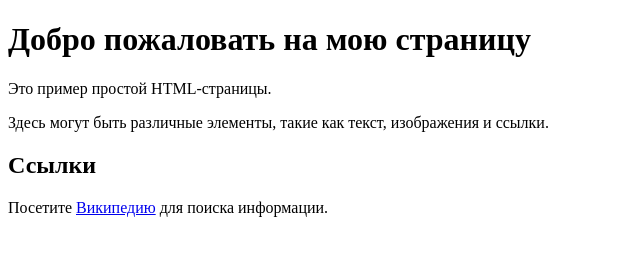
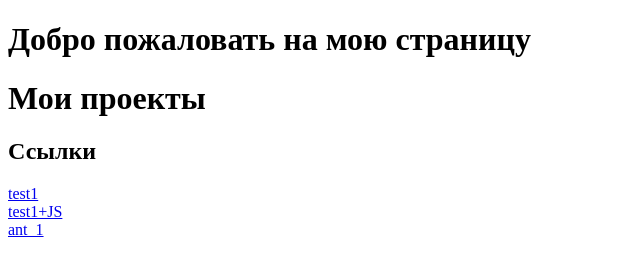
Before and after one commit to krll-corp/just-a-repo, a plain HTML site: page index.html in a window 1280 px wide. Shown: the whole page, without its empty margins (0-640 px from the left). Drawn offline with Linux system fonts and the light colour scheme.

Commit message:
Update index.html
Update the main page with useful links to other projects in the same git

```diff
--- a/index.html
+++ b/index.html
@@ -1,16 +1,14 @@
 <!DOCTYPE html>
 <html>
 <head>
-    <title>Простая HTML Страница</title>
+    <title>Мои проекты</title>
 </head>
 <body>
-
-<h1>Добро пожаловать на мою страницу</h1>
-<p>Это пример простой HTML-страницы.</p>
-<p>Здесь могут быть различные элементы, такие как текст, изображения и ссылки.</p>
-
-<h2>Ссылки</h2>
-<p>Посетите <a href="https://www.wikipedia.org/">Википедию</a> для поиска информации.</p>
-
+    <h1>Добро пожаловать на мою страницу</h1>
+    <h1>Мои проекты</h1>
+    <h2>Ссылки</h2>
+    <a href="https://krll-corp.github.io/just-a-repo/ant1.html">test1</a><br>
+    <a href="https://krll-corp.github.io/just-a-repo/js_test1.html">test1+JS</a><br>
+    <a href="https://krll-corp.github.io/just-a-repo/ant1.html">ant_1</a>
 </body>
 </html>
```
